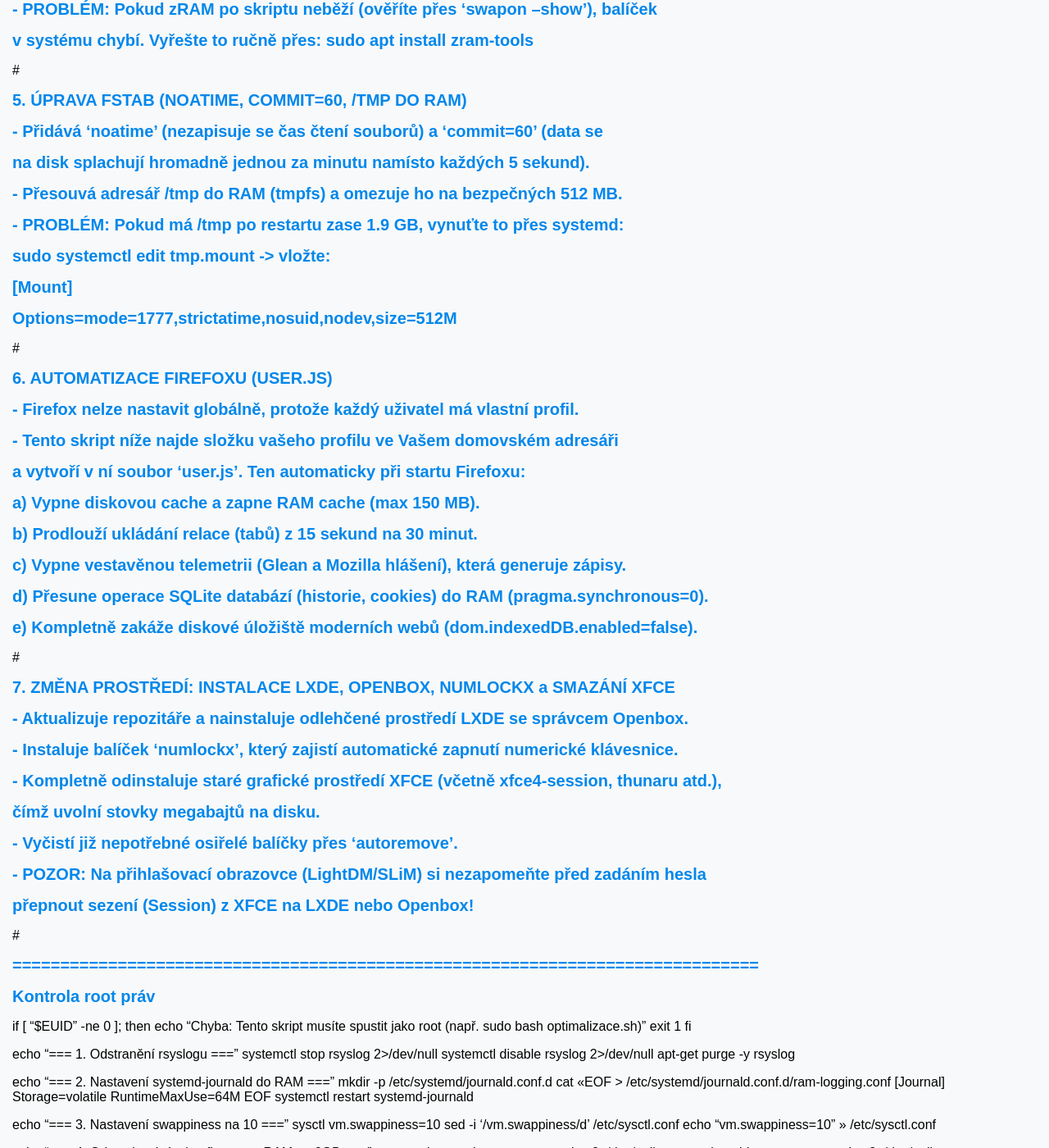
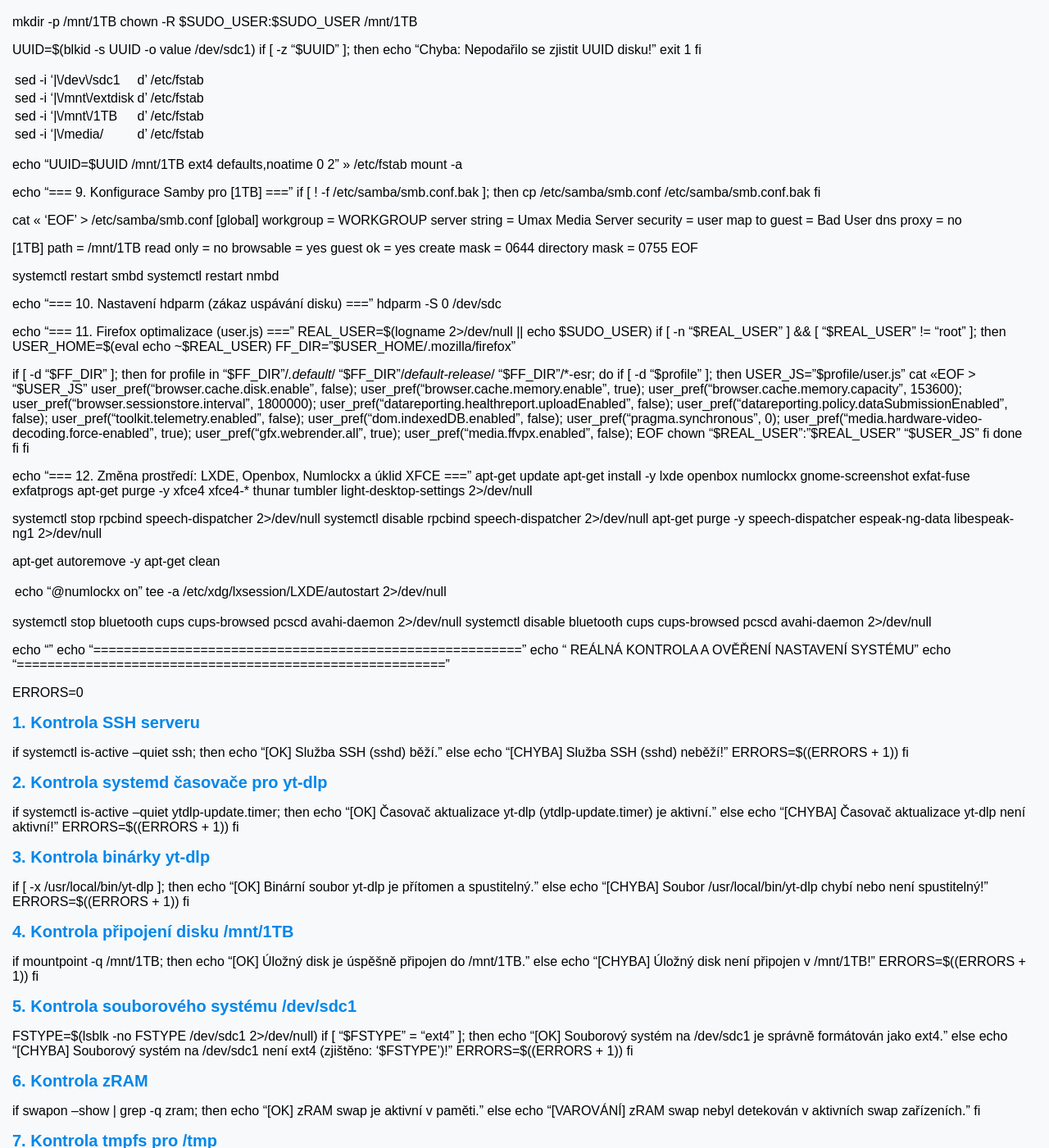
Before and after one commit to bedjan/bedjan.github.io, a Jekyll site: the page built from mx.md, in a window 1280 px wide and 1400 px high, scrolled down 1094 px. Shown: the whole window at 82% size. Built offline with Jekyll 4.4.1, drawn with Linux system fonts in a browser that asks for light colours; our own code applies the rules of GitHub Pages for plain Markdown files; some of the changed text lies outside the part shown.

Commit message:
Update mx.md

```diff
--- a/mx.md
+++ b/mx.md
@@ -1,71 +1,18 @@
 #!/bin/bash
 
-# sudo bash mx.md
-
 # ==============================================================================
-# AUTOMATICKÝ OPTIMALIZAČNÍ SKRIPT PRO DEBIAN / MX LINUX
-# Cíl: Maximální omezení zápisů na disk pro ochranu SD karet a eMMC úložišť.
-# Nyní nově s instalací LXDE/Openbox a kompletním smazáním XFCE.
-# ==============================================================================
-#
-# POPIS FUNKCÍ A PŘÍPADNÝCH KOMPLIKACÍ (VŠE ZAKOMENTOVÁNO):
-#
-# 1. ODSTRANĚNÍ RSYSLOGU
-#    - Vypíná a kompletně odstraňuje klasický rsyslog, který neustále zapisuje
-#      textové logy do /var/log/ (syslog, auth.log atd.).
-#
-# 2. SYSTEMD-JOURNALD DO RAM
-#    - Přesouvá veškeré systémové logování do operační paměti (Storage=volatile).
-#    - Zastropuje velikost logů na 64 MB, aby nezaplnily RAM.
-#    - POZOR: Po restartu PC staré logy zmizí. Logy prohlížejte přes 'journalctl -f'.
-#
-# 3. SWAPPINESS NA 10
-#    - Říká jádru, aby odkládalo data do swapu až v momentě, kdy je to nutné.
-#    - Snižuje zbytečné preventivní zápisy na disk.
-#
-# 4. ZPROVOZNĚNÍ ZRAM NA 2GB
-#    - Odmaskuje a povolí službu zramswap. Nastaví 2 GB komprimovaného swapu v RAM.
-#    - Přidělí prioritu 100. Diskový swap (priorita -1) se použije až při totálním vyčerpání.
-#    - PROBLÉM: Pokud zRAM po skriptu neběží (ověříte přes 'swapon --show'), balíček
-#      v systému chybí. Vyřešte to ručně přes: sudo apt install zram-tools
-#
-# 5. ÚPRAVA FSTAB (NOATIME, COMMIT=60, /TMP DO RAM)
-#    - Přidává 'noatime' (nezapisuje se čas čtení souborů) a 'commit=60' (data se
-#      na disk splachují hromadně jednou za minutu namísto každých 5 sekund).
-#    - Přesouvá adresář /tmp do RAM (tmpfs) a omezuje ho na bezpečných 512 MB.
-#    - PROBLÉM: Pokud má /tmp po restartu zase 1.9 GB, vynuťte to přes systemd:
-#      sudo systemctl edit tmp.mount -> vložte:
-#      [Mount]
-#      Options=mode=1777,strictatime,nosuid,nodev,size=512M
-#
-# 6. AUTOMATIZACE FIREFOXU (USER.JS)
-#    - Firefox nelze nastavit globálně, protože každý uživatel má vlastní profil.
-#    - Tento skript níže najde složku vašeho profilu ve Vašem domovském adresáři
-#      a vytvoří v ní soubor 'user.js'. Ten automaticky při startu Firefoxu:
-#      a) Vypne diskovou cache a zapne RAM cache (max 150 MB).
-#      b) Prodlouží ukládání relace (tabů) z 15 sekund na 30 minut.
-#      c) Vypne vestavěnou telemetrii (Glean a Mozilla hlášení), která generuje zápisy.
-#      d) Přesune operace SQLite databází (historie, cookies) do RAM (pragma.synchronous=0).
-#      e) Kompletně zakáže diskové úložiště moderních webů (dom.indexedDB.enabled=false).
-#
-# 7. ZMĚNA PROSTŘEDÍ: INSTALACE LXDE, OPENBOX, NUMLOCKX a SMAZÁNÍ XFCE
-#    - Aktualizuje repozitáře a nainstaluje odlehčené prostředí LXDE se správcem Openbox.
-#    - Instaluje balíček 'numlockx', který zajistí automatické zapnutí numerické klávesnice.
-#    - Kompletně odinstaluje staré grafické prostředí XFCE (včetně xfce4-session, thunaru atd.),
-#      čímž uvolní stovky megabajtů na disku.
-#    - Vyčistí již nepotřebné osiřelé balíčky přes 'autoremove'.
-#    - POZOR: Na přihlašovací obrazovce (LightDM/SLiM) si nezapomeňte před zadáním hesla
-#      přepnout sezení (Session) z XFCE na LXDE nebo Openbox!
-#
+# KOMPLEXNÍ OPTIMALIZAČNÍ A INSTALAČNÍ SKRIPT PRO MX LINUX / UMAX SERVER
+# Obsahuje: Optimalizace eMMC, zRAM, TMPFS, LXDE, SSH, Samba, ext4 1TB disk
+# a automatickou aktualizaci yt-dlp pro Lyrion Music Server s reálnou kontrolou.
 # ==============================================================================
 
 # Kontrola root práv
 if [ "$EUID" -ne 0 ]; then
-  echo "Chyba: Tento skript musíte spustit jako root (např. sudo bash optimalizace.sh)"
+  echo "Chyba: Tento skript musíte spustit jako root (sudo bash mx-server-setup.sh)"
   exit 1
 fi
 
-echo "=== 1. Odstranění rsyslogu ==="
+echo "=== 1. Odstranění rsyslogu (ochrana eMMC) ==="
 systemctl stop rsyslog 2>/dev/null
 systemctl disable rsyslog 2>/dev/null
 apt-get purge -y rsyslog
@@ -84,7 +31,7 @@
 sed -i '/vm.swappiness/d' /etc/sysctl.conf
 echo "vm.swappiness=10" >> /etc/sysctl.conf
 
-echo "=== 4. Odmaskování a konfigurace zRAM na 2GB ==="
+echo "=== 4. Konfigurace zRAM na 2GB ==="
 systemctl unmask zramswap.service 2>/dev/null
 systemctl enable zramswap.service 2>/dev/null
 
@@ -105,27 +52,104 @@
 mount -o remount / 2>/dev/null
 mount -o remount,size=512M /tmp 2>/dev/null
 
+echo "=== 6. Instalace a spuštění SSH serveru ==="
+apt update && apt install -y openssh-server curl python3-pip
+systemctl enable --now ssh
 
+echo "=== 7. Nastavení automatické aktualizace yt-dlp pro Lyrion Music Server ==="
+curl -L https://github.com/yt-dlp/yt-dlp/releases/latest/download/yt-dlp -o /usr/local/bin/yt-dlp
+chmod a+rx /usr/local/bin/yt-dlp
 
-# 1. Instalace a spuštění SSH serveru
-echo ">>> Instaluji a spouštím SSH server..."
-sudo apt update && sudo apt install -y openssh-server
-sudo systemctl enable --now ssh
+cat << 'EOF' > /etc/systemd/system/ytdlp-update.service
+[Unit]
+Description=Automatická aktualizace yt-dlp pro LMS
+After=network.online.target
 
+[Service]
+Type=oneshot
+ExecStart=/usr/local/bin/yt-dlp -U
+EOF
 
+cat << 'EOF' > /etc/systemd/system/ytdlp-update.timer
+[Unit]
+Description=Spouští týdenní aktualizaci yt-dlp
+Wants=network-online.target
 
-echo "=== 6. Automatická konfigurace Firefoxu přes user.js ==="
+[Timer]
+OnCalendar=weekly
+Persistent=true
+
+[Install]
+WantedBy=timers.target
+EOF
+
+systemctl daemon-reload
+systemctl enable --now ytdlp-update.timer
+
+echo "=== 8. Kompletní příprava, vyčištění a formát 1TB disku na ext4 ==="
+umount /dev/sdc1 2>/dev/null
+umount /mnt/1TB 2>/dev/null
+umount /mnt/extdisk 2>/dev/null
+umount -l /media/*/*/ 2>/dev/null
+
+mkfs.ext4 -F -L "1TB" /dev/sdc1
+
+mkdir -p /mnt/1TB
+chown -R $SUDO_USER:$SUDO_USER /mnt/1TB
+
+UUID=$(blkid -s UUID -o value /dev/sdc1)
+if [ -z "$UUID" ]; then
+  echo "Chyba: Nepodařilo se zjistit UUID disku!"
+  exit 1
+fi
+
+sed -i '\|\/dev\/sdc1|d' /etc/fstab
+sed -i '\|\/mnt\/extdisk|d' /etc/fstab
+sed -i '\|\/mnt\/1TB|d' /etc/fstab
+sed -i '\|\/media/|d' /etc/fstab
+
+echo "UUID=$UUID /mnt/1TB ext4 defaults,noatime 0 2" >> /etc/fstab
+mount -a
+
+echo "=== 9. Konfigurace Samby pro [1TB] ==="
+if [ ! -f /etc/samba/smb.conf.bak ]; then
+  cp /etc/samba/smb.conf /etc/samba/smb.conf.bak
+fi
+
+cat << 'EOF' > /etc/samba/smb.conf
+[global]
+    workgroup = WORKGROUP
+    server string = Umax Media Server
+    security = user
+    map to guest = Bad User
+    dns proxy = no
+
+[1TB]
+    path = /mnt/1TB
+    read only = no
+    browsable = yes
+    guest ok = yes
+    create mask = 0644
+    directory mask = 0755
+EOF
+
+systemctl restart smbd
+systemctl restart nmbd
+
+echo "=== 10. Nastavení hdparm (zákaz uspávání disku) ==="
+hdparm -S 0 /dev/sdc
+
+echo "=== 11. Firefox optimalizace (user.js) ==="
 REAL_USER=$(logname 2>/dev/null || echo $SUDO_USER)
 if [ -n "$REAL_USER" ] && [ "$REAL_USER" != "root" ]; then
   USER_HOME=$(eval echo ~$REAL_USER)
   FF_DIR="$USER_HOME/.mozilla/firefox"
 
   if [ -d "$FF_DIR" ]; then
-    for profile in "$FF_DIR"/*.default*/ "$FF_DIR"/*default-release*/; do
+    for profile in "$FF_DIR"/*.default*/ "$FF_DIR"/*default-release*/ "$FF_DIR"/*-esr; do
       if [ -d "$profile" ]; then
         USER_JS="$profile/user.js"
         cat <<EOF > "$USER_JS"
-// Optimalizace Firefoxu pro omezení zápisů na disk
 user_pref("browser.cache.disk.enable", false);
 user_pref("browser.cache.memory.enable", true);
 user_pref("browser.cache.memory.capacity", 153600);
@@ -135,124 +159,112 @@
 user_pref("toolkit.telemetry.enabled", false);
 user_pref("dom.indexedDB.enabled", false);
 user_pref("pragma.synchronous", 0);
+user_pref("media.hardware-video-decoding.force-enabled", true);
+user_pref("gfx.webrender.all", true);
+user_pref("media.ffvpx.enabled", false);
 EOF
         chown "$REAL_USER":"$REAL_USER" "$USER_JS"
-        echo "Firefox profil upraven: $profile"
       fi
     done
   fi
 fi
 
-echo "=== 7. Instalace LXDE, Openbox, Numlockx a smazání XFCE ==="
-# Aktualizace seznamu balíčků
+echo "=== 12. Změna prostředí: LXDE, Openbox, Numlockx a úklid XFCE ==="
 apt-get update
+apt-get install -y lxde openbox numlockx gnome-screenshot exfat-fuse exfatprogs
+apt-get purge -y xfce4 xfce4-* thunar tumbler light-desktop-settings 2>/dev/null
 
-# Instalace nového odlehčeného prostředí a užitečných utilit
-apt-get install -y lxde openbox numlockx gnome-screenshot
+systemctl stop rpcbind speech-dispatcher 2>/dev/null
+systemctl disable rpcbind speech-dispatcher 2>/dev/null
+apt-get purge -y speech-dispatcher espeak-ng-data libespeak-ng1 2>/dev/null
 
-
-# Odstranění starého prostředí XFCE a jeho komponent
-apt-get purge -y xfce4 xfce4-* thunar tumbler light-desktop-settings
-
-# Vypnutí a odinstalace hlasové čtečky (speech-dispatcher) a rpcbind
-echo "-> Odstraňuji hlasovou čtečku pro nevidomé a síťový rpcbind..."
-sudo systemctl stop rpcbind speech-dispatcher 2>/dev/null
-sudo systemctl disable rpcbind speech-dispatcher 2>/dev/null
-sudo apt-get purge -y speech-dispatcher espeak-ng-data libespeak-ng1 2>/dev/null
-
-# Ovladače exfat
-
-sudo apt update && sudo apt install exfat-fuse exfatprogs -y
-
-
-# Kompletní vyčištění zbylých a osiřelých balíčků
 apt-get autoremove -y
 apt-get clean
 
-# Aby numlockx v novém prostředí fungoval
-echo "@numlockx on" | sudo tee -a /etc/xdg/lxsession/LXDE/autostart
+echo "@numlockx on" | tee -a /etc/xdg/lxsession/LXDE/autostart 2>/dev/null
 
+systemctl stop bluetooth cups cups-browsed pcscd avahi-daemon 2>/dev/null
+systemctl disable bluetooth cups cups-browsed pcscd avahi-daemon 2>/dev/null
 
-echo "=============================================================================="
-echo " HOTOVO! Vše bylo úspěšně nastaveno přesně podle předchozí domluvy."
-echo " Prostředí bylo změněno na LXDE/Openbox. XFCE bylo bezpečně smazáno."
-echo " Doporučuje se restartovat počítač pro kompletní čisté zavedení."
-echo " POZOR: Na přihlašovací obrazovce zvolte sezení LXDE/Openbox!"
-echo "=============================================================================="
+echo ""
+echo "========================================================"
+echo "       REÁLNÁ KONTROLA A OVĚŘENÍ NASTAVENÍ SYSTÉMU"
+echo "========================================================"
 
+ERRORS=0
 
-# Bezpečná optimalizace MX Linuxu pro procesory Intel Gemini Lake a eMMC disky
-
-echo "=== Spouštím optimalizaci systému ==="
-
-# 1. Vypnutí nepotřebných systémových služeb na pozadí
-echo "-> Vypínám a zakazuji zbytečné služby..."
-sudo systemctl stop bluetooth cups cups-browsed pcscd avahi-daemon 2>/dev/null
-sudo systemctl disable bluetooth cups cups-browsed pcscd avahi-daemon 2>/dev/null
-
-# 2. Optimalizace zápisu na eMMC disk (Snížení swappiness na hodnotu 10)
-echo "-> Optimalizuji nastavení swapování pro šetření eMMC disku..."
-if ! grep -q "vm.swappiness" /etc/sysctl.conf; then
-    echo "vm.swappiness=10" | sudo tee -a /etc/sysctl.conf
+# 1. Kontrola SSH serveru
+if systemctl is-active --quiet ssh; then
+  echo "[OK] Služba SSH (sshd) běží."
 else
-    sudo sed -i 's/vm.swappiness=.*/vm.swappiness=10/' /etc/sysctl.conf
-fi
-sudo sysctl -p 2>/dev/null
-
-# 3. Zakázání Conky (grafického widgetu na ploše) po startu
-echo "-> Vypínám widget Conky po startu..."
-if [ -f /etc/skel/.config/autostart/conky.desktop ]; then
-    mkdir -p ~/.config/autostart
-    cp /etc/skel/.config/autostart/conky.desktop ~/.config/autostart/ 2>/dev/null
-    echo "X-MATE-Autostart-enabled=false" >> ~/.config/autostart/conky.desktop
-    echo "Hidden=true" >> ~/.config/autostart/conky.desktop
-fi
-killall conky 2>/dev/null
-
-# 4. Vyčištění vyrovnávací paměti APT (uvolnění místa na eMMC)
-echo "-> Mažu stažené instalační balíčky pro uvolnění místa..."
-sudo apt-get clean
-
-# 5. Otevření odkazů na zásadní rozšíření pro Firefox
-echo "-> Otevírám Firefox s doplňky pro blokování reklam a plynulé YouTube a Auto Tab Discard Lite ..."
-# Spustí se pod běžným uživatelem (ne jako root), aby se odkazy otevřely ve vašem profilu
-su - "$SUDO_USER" -c "xdg-open https://addons.mozilla.org/en-US/firefox/addon/ublock-origin/" &
-su - "$SUDO_USER" -c "xdg-open https://addons.mozilla.org/cs/firefox/addon/enhanced-h264ify/" &
-su - "$SUDO_USER" -c "xdg-open https://addons.mozilla.org/cs/firefox/addon/autotabdiscardlite/" &
-
-# 5. Automatické nastavení hardwarové akcelerace videa pro Firefox (user.js)
-echo "-> Konfiguruji Firefox pro hardwarové dekódování videa (Intel UHD 600)..."
-FIREFOX_DIR="/home/$SUDO_USER/.mozilla/firefox"
-
-if [ -d "$FIREFOX_DIR" ]; then
-    # Najde všechny uživatelské profily Firefoxu a zapíše do nich optimální hodnoty
-    for profile in "$FIREFOX_DIR"/*.default* "$FIREFOX_DIR"/*-esr; do
-        if [ -d "$profile" ]; then
-            USER_JS="$profile/user.js"
-            touch "$USER_JS"
-
-            # Odstraní případné staré zápisy, aby nevznikaly duplicity
-            sed -i '/media.hardware-video-decoding.force-enabled/d' "$USER_JS"
-            sed -i '/gfx.webrender.all/d' "$USER_JS"
-            sed -i '/media.ffvpx.enabled/d' "$USER_JS"
-
-            # Vloží nové parametry pro hardwarovou akceleraci
-            echo 'user_pref("media.hardware-video-decoding.force-enabled", true);' >> "$USER_JS"
-            echo 'user_pref("gfx.webrender.all", true);' >> "$USER_JS"
-            echo 'user_pref("media.ffvpx.enabled", false);' >> "$USER_JS"
-
-            # Opraví oprávnění souboru, aby k němu měl uživatel dux přístup
-            chown "$SUDO_USER":"$SUDO_USER" "$USER_JS"
-            echo "   Profil upraven: $(basename "$profile")"
-        fi
-    done
+  echo "[CHYBA] Služba SSH (sshd) neběží!"
+  ERRORS=$((ERRORS + 1))
 fi
 
-# 6. Otevření odkazů na zásadní rozšíření pro Firefox
-echo "-> Otevírám Firefox s doplňky pro blokování reklam a plynulé YouTube..."
-su - "$SUDO_USER" -c "xdg-open https://mozilla.org" &
-su - "$SUDO_USER" -c "xdg-open https://mozilla.org" &
+# 2. Kontrola systemd časovače pro yt-dlp
+if systemctl is-active --quiet ytdlp-update.timer; then
+  echo "[OK] Časovač aktualizace yt-dlp (ytdlp-update.timer) je aktivní."
+else
+  echo "[CHYBA] Časovač aktualizace yt-dlp není aktivní!"
+  ERRORS=$((ERRORS + 1))
+fi
 
-echo "=== Optimalizace dokončena! Změny se projeví po restartu. ==="
+# 3. Kontrola binárky yt-dlp
+if [ -x /usr/local/bin/yt-dlp ]; then
+  echo "[OK] Binární soubor yt-dlp je přítomen a spustitelný."
+else
+  echo "[CHYBA] Soubor /usr/local/bin/yt-dlp chybí nebo není spustitelný!"
+  ERRORS=$((ERRORS + 1))
+fi
 
-echo "=== Optimalizace dokončena! Změny se projeví po restartu. ==="
+# 4. Kontrola připojení disku /mnt/1TB
+if mountpoint -q /mnt/1TB; then
+  echo "[OK] Úložný disk je úspěšně připojen do /mnt/1TB."
+else
+  echo "[CHYBA] Úložný disk není připojen v /mnt/1TB!"
+  ERRORS=$((ERRORS + 1))
+fi
+
+# 5. Kontrola souborového systému /dev/sdc1
+FSTYPE=$(lsblk -no FSTYPE /dev/sdc1 2>/dev/null)
+if [ "$FSTYPE" = "ext4" ]; then
+  echo "[OK] Souborový systém na /dev/sdc1 je správně formátován jako ext4."
+else
+  echo "[CHYBA] Souborový systém na /dev/sdc1 není ext4 (zjištěno: '$FSTYPE')!"
+  ERRORS=$((ERRORS + 1))
+fi
+
+# 6. Kontrola zRAM
+if swapon --show | grep -q zram; then
+  echo "[OK] zRAM swap je aktivní v paměti."
+else
+  echo "[VAROVÁNÍ] zRAM swap nebyl detekován v aktivních swap zařízeních."
+fi
+
+# 7. Kontrola tmpfs pro /tmp
+if mount | grep -q 'on /tmp type tmpfs'; then
+  echo "[OK] Adresář /tmp je úspěšně namontován v RAM (tmpfs)."
+else
+  echo "[CHYBA] Adresář /tmp není nastaven jako tmpfs v RAM!"
+  ERRORS=$((ERRORS + 1))
+fi
+
+# 8. Kontrola Samby (smbd)
+if systemctl is-active --quiet smbd; then
+  echo "[OK] Služba Samba (smbd) běží a sdílí disky."
+else
+  echo "[CHYBA] Služba Samba (smbd) neběží!"
+  ERRORS=$((ERRORS + 1))
+fi
+
+echo "========================================================"
+if [ $ERRORS -eq 0 ]; then
+  echo " HOTOVO! Všechno todleto máme nastavené a ověřené v pořádku."
+  echo " Doporučuje se restartovat počítač."
+  echo "========================================================"
+else
+  echo " POZOR: Během ověřování bylo nalezeno $ERRORS chyb."
+  echo " Zkontrolujte výstupy výše a případné problémy opravte."
+  echo "========================================================"
+  exit 1
+fi
```
